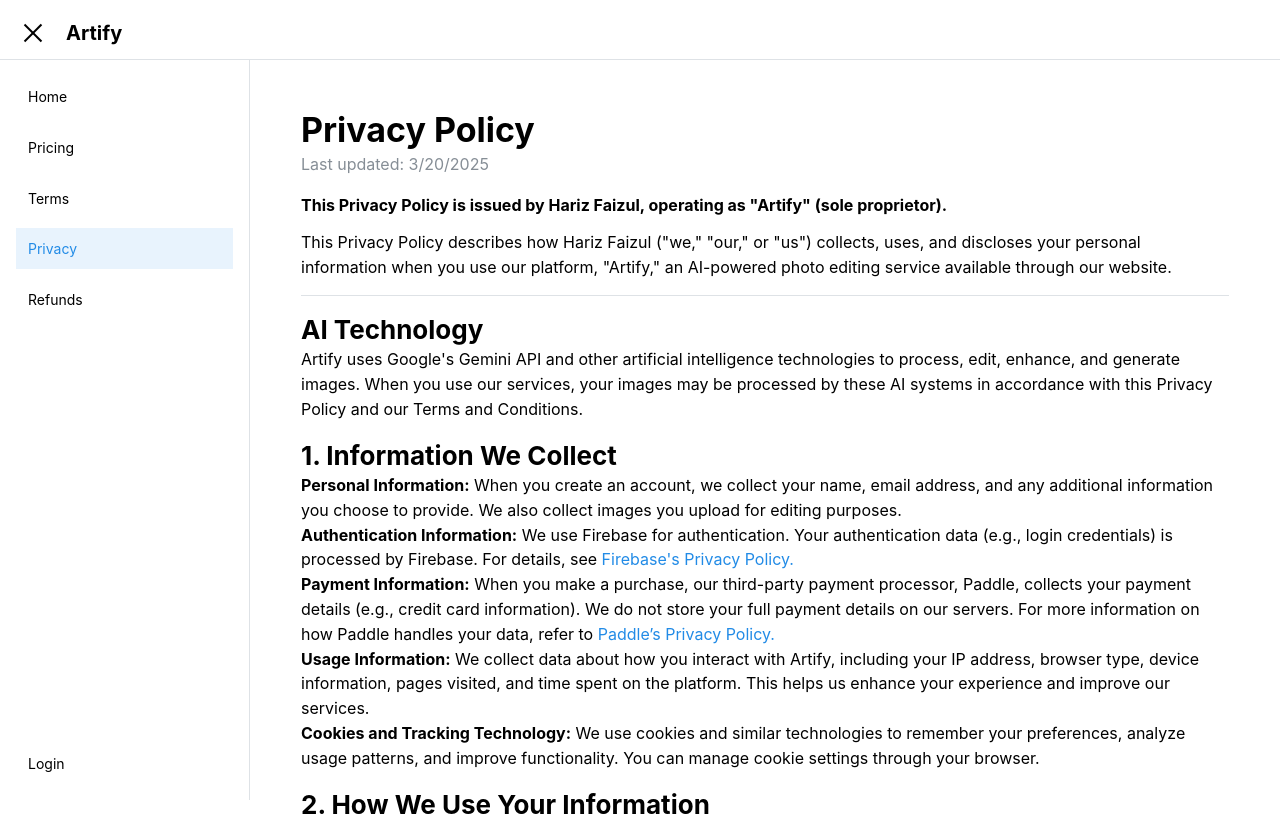
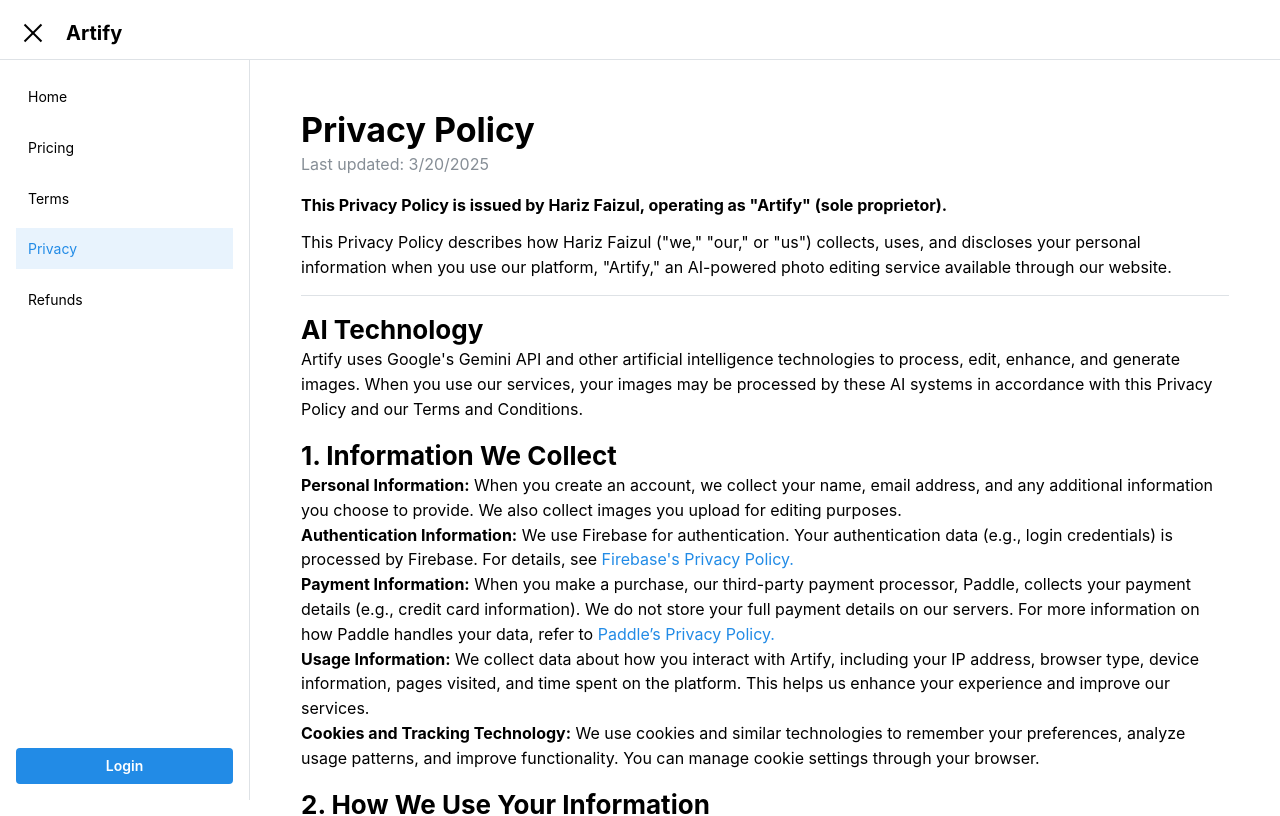
Before and after one commit to Haeryz/Artify, a React (Vite) app in the folder frontend/: page /privacy in a window 1280 px wide. Shown: the top 816 px of the page. Built offline with nearby package versions, Linux system fonts and the light colour scheme; no server answers.

Commit message:
Implement user authentication in Sidebar component; add logout functionality with confirmation modal and success notification.

```diff
--- a/frontend/src/components/Sidebar.tsx
+++ b/frontend/src/components/Sidebar.tsx
@@ -1,8 +1,15 @@
-import { NavLink, Stack, Box, Flex } from "@mantine/core";
+import { NavLink, Stack, Box, Flex, Button, Group, Avatar, Text, Modal } from "@mantine/core";
 import { Link, useLocation } from "react-router-dom";
+import useAuth from '../hooks/Authentication';
+import { useState, useCallback } from 'react';
+import { SuccessNotification } from './Notifications';
 
 const Sidebar = () => {
   const location = useLocation();
+  const { isAuthenticated, user, logout } = useAuth();
+  const [showLogoutModal, setShowLogoutModal] = useState(false);
+  const [loggingOut, setLoggingOut] = useState(false);
+  const [showLogoutSuccess, setShowLogoutSuccess] = useState(false);
 
   const mainLinks = [
     { label: "Home", path: "/" },
@@ -12,9 +19,26 @@
     { label: "Refunds", path: "/refunds" },
   ];
 
-  const bottomLinks = [
-    { label: "Login", path: "/authentication" },
-  ];
+  const handleLogoutClick = useCallback(() => {
+    setShowLogoutModal(true);
+  }, []);
+
+  const handleCancelLogout = useCallback(() => {
+    setShowLogoutModal(false);
+  }, []);
+
+  const handleConfirmLogout = useCallback(async () => {
+    setLoggingOut(true);
+    try {
+      await logout();
+      setShowLogoutModal(false);
+      setShowLogoutSuccess(true);
+      // Auto-hide success notification after 3 seconds
+      setTimeout(() => setShowLogoutSuccess(false), 3000);
+    } finally {
+      setLoggingOut(false);
+    }
+  }, [logout]);
 
   return (
     <Flex
@@ -39,17 +63,85 @@
       </Stack>
 
       <Box mt="auto">
-        {bottomLinks.map((link) => (
-          <NavLink
-            key={link.path}
-            label={link.label}
+        {isAuthenticated ? (
+          <Stack>
+            <Group>
+              <Avatar
+                src={user?.photoURL || null}
+                color="blue"
+                radius="xl"
+              >
+                {user?.displayName?.charAt(0) || user?.email?.charAt(0) || 'U'}
+              </Avatar>
+              <Box>
+                <Text size="sm" fw={500}>{user?.displayName || 'User'}</Text>
+                <Text size="xs" c="dimmed">{user?.email || ''}</Text>
+              </Box>
+            </Group>
+            <Button
+              color="red"
+              variant="light"
+              onClick={handleLogoutClick}
+              fullWidth
+              loading={loggingOut}
+              loaderProps={{ size: 'xs' }}
+            >
+              Logout
+            </Button>
+          </Stack>
+        ) : (
+          <Button
             component={Link}
-            to={link.path}
-            active={location.pathname === link.path}
-            style={{ textDecoration: "none" }}
+            to="/authentication"
+            variant="filled"
+            color="blue"
+            fullWidth
+          >
+            Login
+          </Button>
+        )}
+      </Box>
+
+      {/* Logout confirmation modal */}
+      <Modal
+        opened={showLogoutModal}
+        onClose={handleCancelLogout}
+        title="Confirm Logout"
+        size="sm"
+        centered
+      >
+        <Text mb="md">Are you sure you want to log out?</Text>
+        <Flex justify="flex-end" gap="md">
+          <Button variant="subtle" onClick={handleCancelLogout}>
+            Cancel
+          </Button>
+          <Button
+            color="red"
+            onClick={handleConfirmLogout}
+            loading={loggingOut}
+          >
+            Logout
+          </Button>
+        </Flex>
+      </Modal>
+
+      {/* Success notification */}
+      {showLogoutSuccess && (
+        <Box
+          style={{
+            position: 'fixed',
+            bottom: '1rem',
+            right: '1rem',
+            zIndex: 1000,
+          }}
+        >
+          <SuccessNotification
+            title="Logged Out"
+            message="You have been successfully logged out."
+            onClose={() => setShowLogoutSuccess(false)}
           />
-        ))}
-      </Box>
+        </Box>
+      )}
     </Flex>
   );
 };
```
